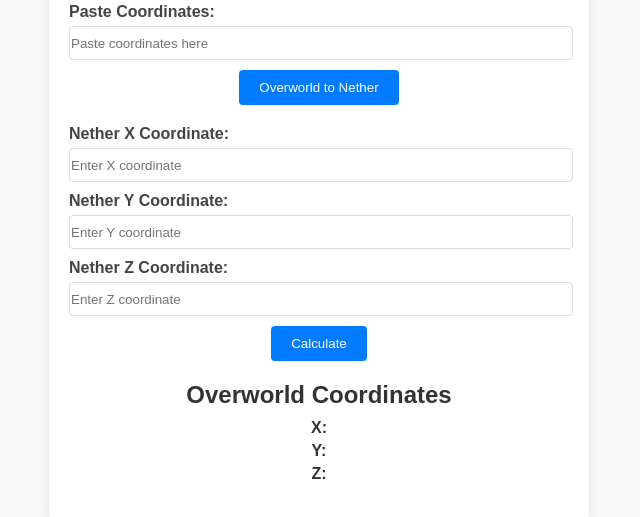
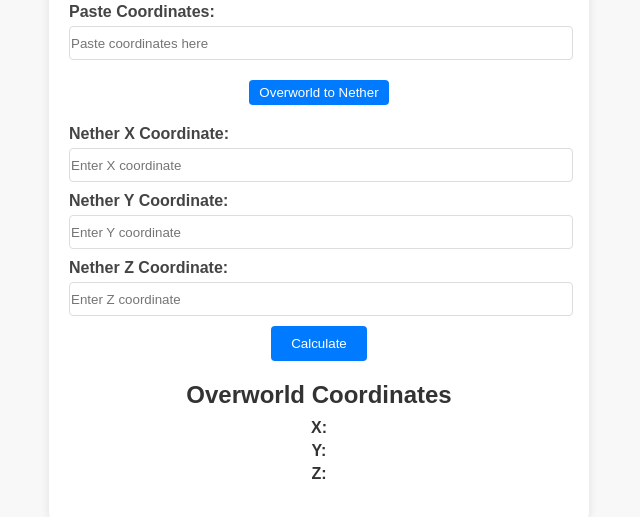
Before and after one commit to Vngi/Minecraft, a plain HTML site: page index.html in a window 1280 px wide. Shown: the part 132-649 px from the top of the page, without its empty margins (321-961 px from the left). Drawn offline with Linux system fonts and the light colour scheme.

Commit message:
Update styles.css
Made it so you can swap Overworld to nether and Nether to Overworld - so you can figure it out from both sides!

```diff
--- a/styles.css
+++ b/styles.css
@@ -78,3 +78,21 @@ button:hover {
 .result-section strong {
     color: #333333;
 }
+
+#toggleButton {
+    display: block;
+    margin-top: 10px;
+    padding: 5px 10px;
+    background-color: #007bff;
+    color: white;
+    border: none;
+    cursor: pointer;
+    border-radius: 4px;
+}
+
+#toggleButton:hover {
+    background-color: #0056b3;
+}
+h1.converting-to-nether {
+    color: #FF4500;
+}
```
